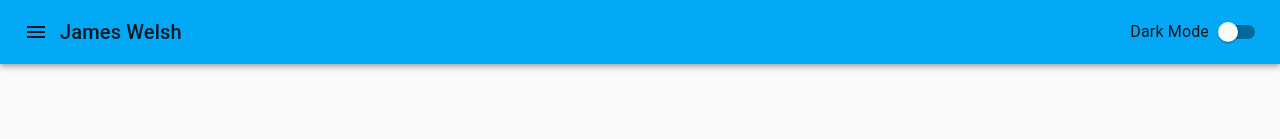
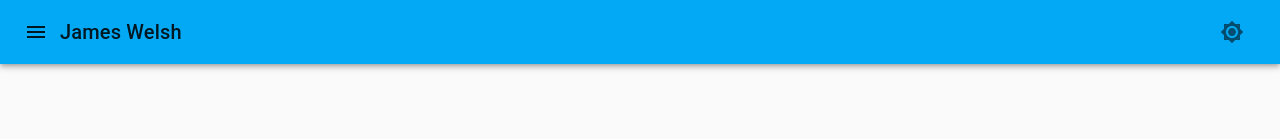
Before and after one commit to jswelsh/portfolio, a React (Create React App) app: page / in a window 1280 px wide. Shown: the top 139 px of the page. Built offline with nearby package versions, Linux system fonts and the light colour scheme.

Commit message:
switched to a toggle icon exacltly like material ui

```diff
--- a/src/Main.js
+++ b/src/Main.js
@@ -18,6 +18,8 @@ import { FormControlLabel, Switch } from "@material-ui/core";
 import { blue, deepPurple, lightBlue, purple, teal } from "@material-ui/core/colors";
 import IconButton from '@material-ui/core/IconButton';
 import MenuIcon from '@material-ui/icons/Menu';
+import Brightness7Icon from '@material-ui/icons/Brightness7';
+import Brightness4Icon from '@material-ui/icons/Brightness4';
 
 function Copyright() {
   return (
@@ -81,7 +83,6 @@ const Main = () => {
       type: palletType,
       primary: {
         main: mainPrimaryColor
-
       },
       secondary: {
         main: mainSecondaryColor
@@ -111,7 +112,7 @@ const Main = () => {
             James Welsh
           </Typography>
           <div className={classes.toolbarButtons}>
-            <FormControlLabel
+{/*             <FormControlLabel
             value="dark_mode"
             label="Dark Mode"
             control={<Switch
@@ -119,8 +120,10 @@ const Main = () => {
               onChange={handleThemeChange}
               />}
             labelPlacement="start"
-
-            />
+            /> */}
+            <IconButton onClick={() => handleThemeChange()}>
+              {darkState ? <Brightness4Icon/> : <Brightness7Icon/>}
+            </IconButton>
             </div>
         </Toolbar>
       </AppBar>
```
